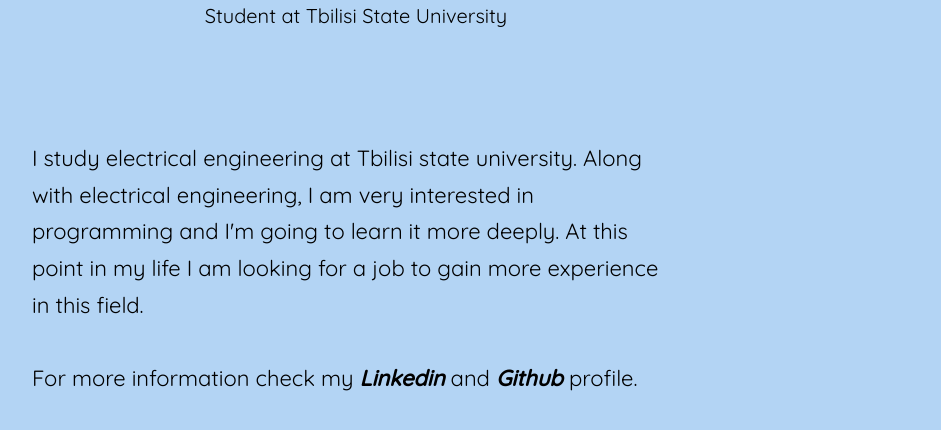
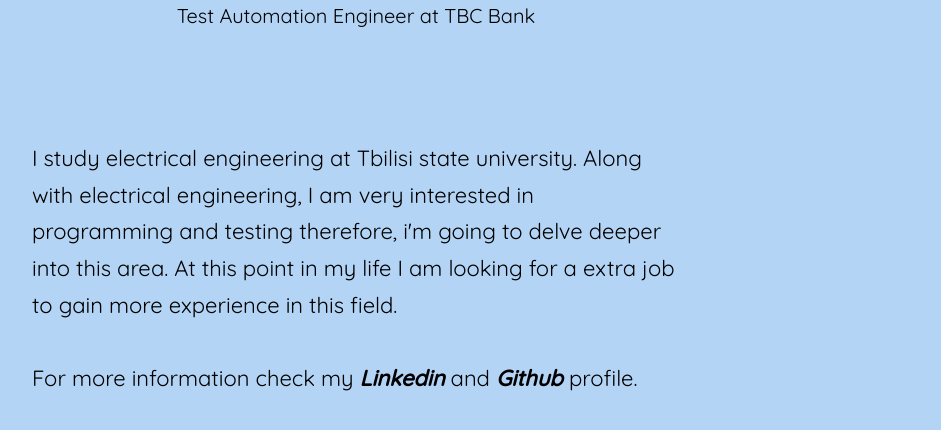
Before and after one commit to edwardmrdoian/Mypage, a plain HTML site: page index.html in a window 1280 px wide. Shown: the part 244-674 px from the top of the page, without its empty margins (284-1225 px from the left). Drawn offline with Linux system fonts and the light colour scheme.

Commit message:
update resume and index.html

```diff
--- a/index.html
+++ b/index.html
@@ -24,10 +24,10 @@
         </nav>
         <div id="title" class="sized">
             <h1><a href="/index.html">Eduard Mrdoyan</a></h1>
-            <h2>Student at Tbilisi State University</h2>
+            <h2> Test Automation Engineer at TBC Bank</h2>
             <div class="Bio">
                 I study electrical engineering at Tbilisi state university. Along with electrical engineering, I am very interested in
-                programming and I'm going to learn it more deeply. At this point in my life I am looking for a job to gain more
+                programming and testing therefore, i'm going to delve deeper into this area. At this point in my life I am looking for a extra job to gain more
                 experience in this field.<br><br>For more information check my <em><strong><a href="https://www.linkedin.com/in/edward-m23/" target="_blank">Linkedin </a></strong></em>and
                 <em><strong><a href="https://github.com/edwardmrdoian" target="_blank">Github </a></strong></em> profile.
             </div>
```
Also changed, not shown: 1 other file.
